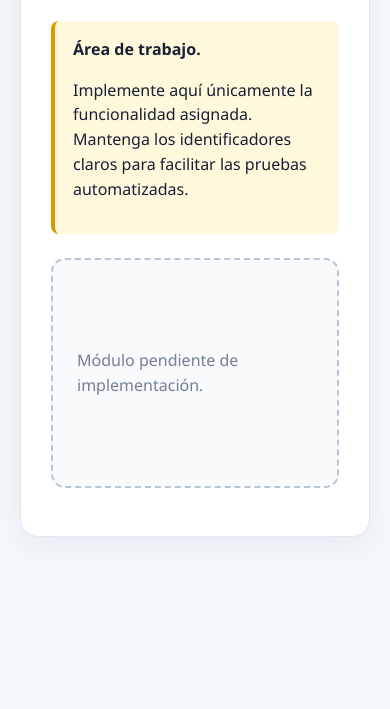
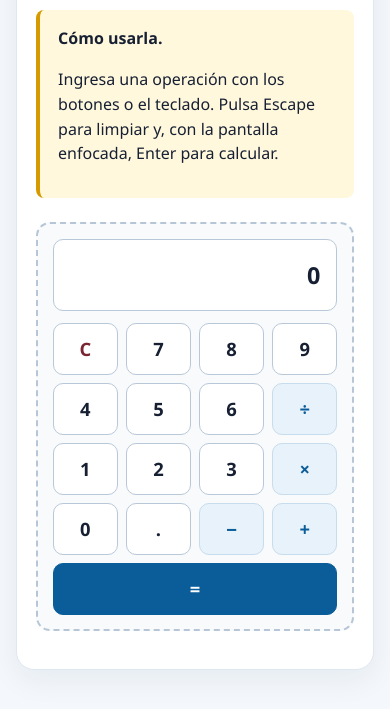
Before and after one commit to DarknessGT/portal-universitario-2026, a plain HTML site: page modules/05-calculadora/index.html in a window 390 px wide. Shown: the part 273-982 px from the top of the page. Before the commit the page ends 880 px from the top, so only its background shows below. Drawn offline with Linux system fonts and the light colour scheme.

Commit message:
feat(calculadora): crear interfaz responsive y accesible

```diff
--- a/modules/05-calculadora/index.html
+++ b/modules/05-calculadora/index.html
@@ -5,9 +5,101 @@
   <meta name="viewport" content="width=device-width, initial-scale=1.0">
   <title>Módulo 05 - Calculadora</title>
   <link rel="stylesheet" href="../../css/estilos.css">
+  <style>
+    .calculadora-page.module-page {
+      padding-right: clamp(12px, 4vw, 20px);
+      padding-left: clamp(12px, 4vw, 20px);
+    }
+
+    .calculadora-page .module-workspace {
+      padding: clamp(14px, 5vw, 30px);
+    }
+
+    .calculadora-page .student-area {
+      padding: clamp(10px, 3.75vw, 24px);
+    }
+
+    .calculator-shell {
+      width: min(100%, 360px);
+      min-width: 0;
+    }
+
+    .calculator-display {
+      display: flex;
+      align-items: center;
+      justify-content: flex-end;
+      width: 100%;
+      min-width: 0;
+      min-height: 72px;
+      margin-bottom: 12px;
+      padding: 12px 16px;
+      overflow-wrap: anywhere;
+      border: 1px solid #b9c8d9;
+      border-radius: 10px;
+      background: white;
+      color: #172033;
+      font-size: clamp(1.25rem, 6vw, 2rem);
+      font-weight: 700;
+      text-align: right;
+    }
+
+    .calculator-display:focus-visible,
+    .calculator-button:focus-visible {
+      outline: 3px solid #0b5d9a;
+      outline-offset: 2px;
+    }
+
+    .calculator-keys {
+      display: grid;
+      grid-template-columns: repeat(4, minmax(0, 1fr));
+      gap: 8px;
+    }
+
+    .calculator-button {
+      min-width: 0;
+      min-height: 52px;
+      padding: 8px;
+      border: 1px solid #b9c8d9;
+      border-radius: 10px;
+      background: white;
+      color: #172033;
+      cursor: pointer;
+      font: inherit;
+      font-size: 1.15rem;
+      font-weight: 700;
+      touch-action: manipulation;
+    }
+
+    .calculator-button:hover {
+      border-color: #6ba8d8;
+      background: #f4f7fb;
+    }
+
+    .calculator-button--operator {
+      border-color: #c7dced;
+      background: #e8f2fb;
+      color: #0b5d9a;
+    }
+
+    .calculator-button--clear {
+      color: #7a2631;
+    }
+
+    .calculator-button--equals {
+      grid-column: 1 / -1;
+      border-color: #0b5d9a;
+      background: #0b5d9a;
+      color: white;
+    }
+
+    .calculator-button--equals:hover {
+      border-color: #083f6b;
+      background: #083f6b;
+    }
+  </style>
 </head>
 <body>
-  <main class="module-page">
+  <main class="module-page calculadora-page">
     <a class="back-link" href="../../index.html">← Volver al portal</a>
     <section class="module-workspace">
       <span class="student-badge">Estudiante 05</span>
@@ -15,16 +107,41 @@
       <p><strong>Actividad:</strong> Realizar suma, resta, multiplicación y división.</p>
 
       <div class="notice">
-        <strong>Área de trabajo.</strong>
-        <p>Implemente aquí únicamente la funcionalidad asignada. Mantenga los identificadores claros para facilitar las pruebas automatizadas.</p>
+        <strong>Cómo usarla.</strong>
+        <p>Ingresa una operación con los botones o el teclado. Pulsa Escape para limpiar y, con la pantalla enfocada, Enter para calcular.</p>
       </div>
 
-      <div id="app-05" class="student-area">
-        <!-- TODO ESTUDIANTE 05: agregue aquí la interfaz de su módulo -->
-        <p class="placeholder">Módulo pendiente de implementación.</p>
+      <div id="app-05" class="student-area" role="group" aria-label="Calculadora">
+        <div class="calculator-shell">
+          <output id="pantalla-05" class="calculator-display" tabindex="0" aria-label="Pantalla de la calculadora" aria-describedby="resultado-05" aria-live="off">0</output>
+
+          <div id="calculadora-botones" class="calculator-keys" role="group" aria-label="Teclas de la calculadora">
+            <button class="calculator-button calculator-button--clear" type="button" data-action="clear" aria-label="Limpiar">C</button>
+            <button class="calculator-button" type="button" data-action="digit" data-value="7">7</button>
+            <button class="calculator-button" type="button" data-action="digit" data-value="8">8</button>
+            <button class="calculator-button" type="button" data-action="digit" data-value="9">9</button>
+
+            <button class="calculator-button" type="button" data-action="digit" data-value="4">4</button>
+            <button class="calculator-button" type="button" data-action="digit" data-value="5">5</button>
+            <button class="calculator-button" type="button" data-action="digit" data-value="6">6</button>
+            <button class="calculator-button calculator-button--operator" type="button" data-action="operator" data-value="/" aria-label="Dividir">÷</button>
+
+            <button class="calculator-button" type="button" data-action="digit" data-value="1">1</button>
+            <button class="calculator-button" type="button" data-action="digit" data-value="2">2</button>
+            <button class="calculator-button" type="button" data-action="digit" data-value="3">3</button>
+            <button class="calculator-button calculator-button--operator" type="button" data-action="operator" data-value="*" aria-label="Multiplicar">×</button>
+
+            <button class="calculator-button" type="button" data-action="digit" data-value="0">0</button>
+            <button class="calculator-button calculator-button--decimal" type="button" data-action="decimal" aria-label="Separador decimal">.</button>
+            <button class="calculator-button calculator-button--operator" type="button" data-action="operator" data-value="-" aria-label="Restar">−</button>
+            <button class="calculator-button calculator-button--operator" type="button" data-action="operator" data-value="+" aria-label="Sumar">+</button>
+
+            <button class="calculator-button calculator-button--equals" type="button" data-action="calculate" aria-label="Calcular resultado">=</button>
+          </div>
+        </div>
       </div>
 
-      <p id="resultado-05" class="result" aria-live="polite"></p>
+      <p id="resultado-05" class="result" role="status" aria-live="polite"></p>
     </section>
   </main>
   <script src="../../js/app.js"></script>
```
